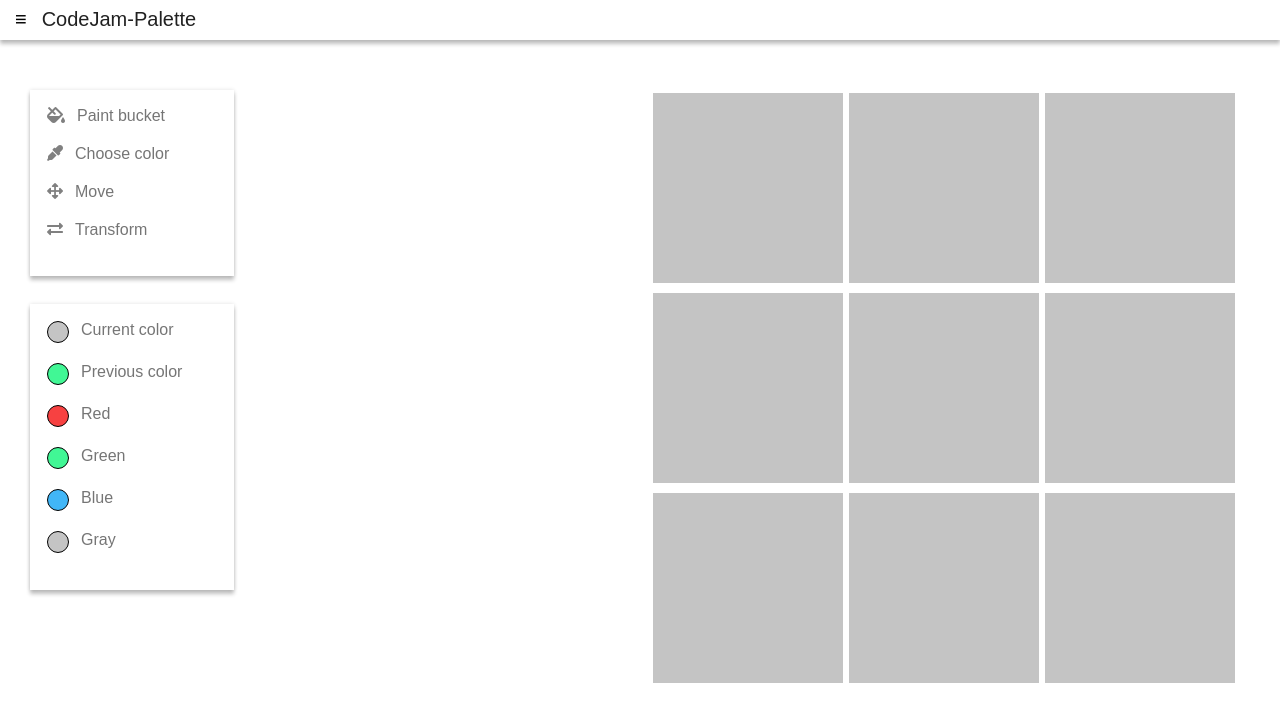
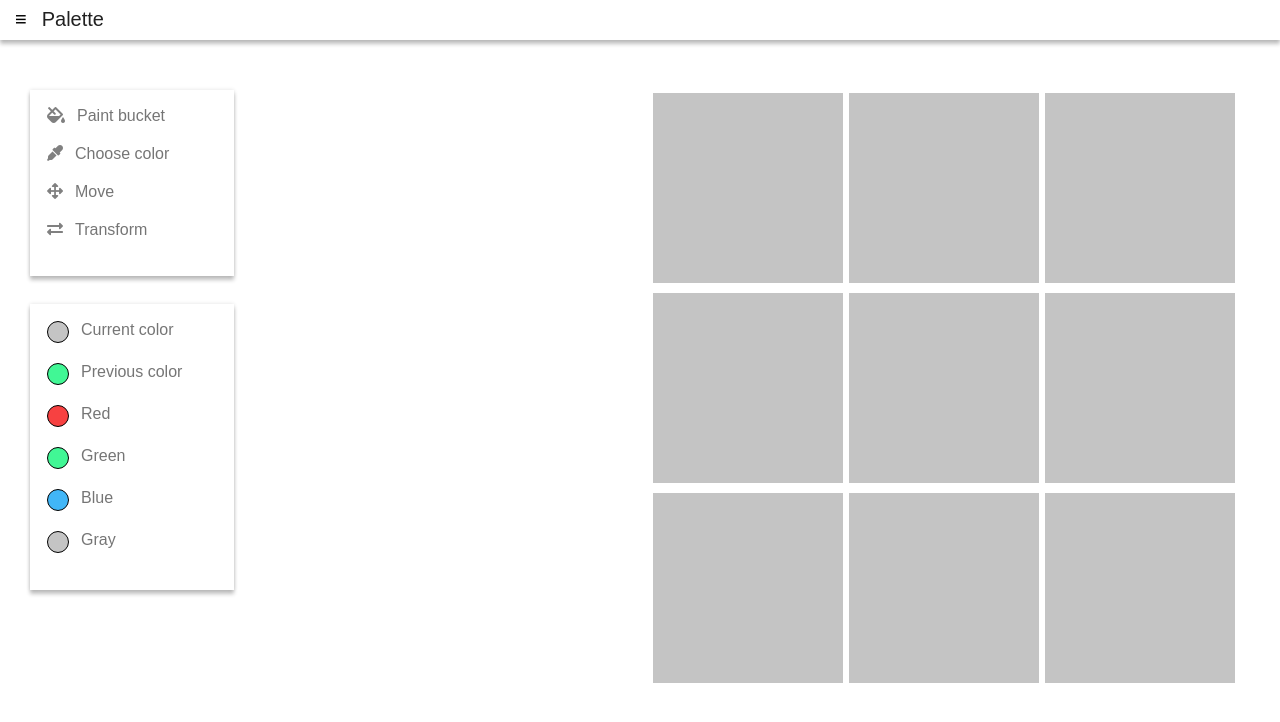
Before and after one commit to Rekaterina/Palette-app, a plain HTML site: page index.html in a window 1280 px wide. Drawn offline with Linux system fonts and the light colour scheme.

Commit message:
refactor: code refactor

```diff
--- a/index.html
+++ b/index.html
@@ -7,11 +7,11 @@
     <link rel="stylesheet" href="style.css">
     <link rel="stylesheet" href="tools.css">
     <link rel="stylesheet" href="https://use.fontawesome.com/releases/v5.8.1/css/all.css" integrity="sha384-50oBUHEmvpQ+1lW4y57PTFmhCaXp0ML5d60M1M7uH2+nqUivzIebhndOJK28anvf" crossorigin="anonymous">
-    <title>CodeJam-dom Palette</title>
+    <title>Palette</title>
 </head>
 <body>
     <header>
-        <div><span>≡</span><h1>CodeJam-Palette</h1></div>
+        <div><span>≡</span><h1>Palette</h1></div>
     </header>
     <main>
         <section class="toolbar">
```
